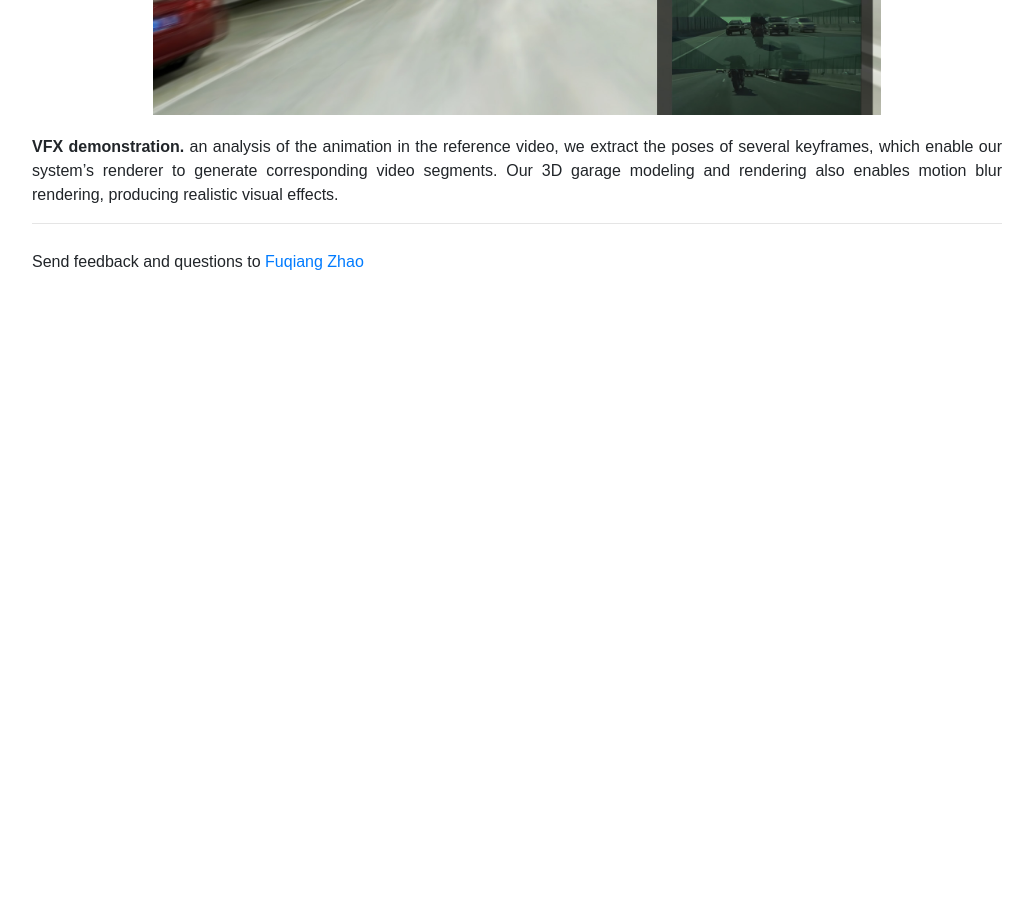
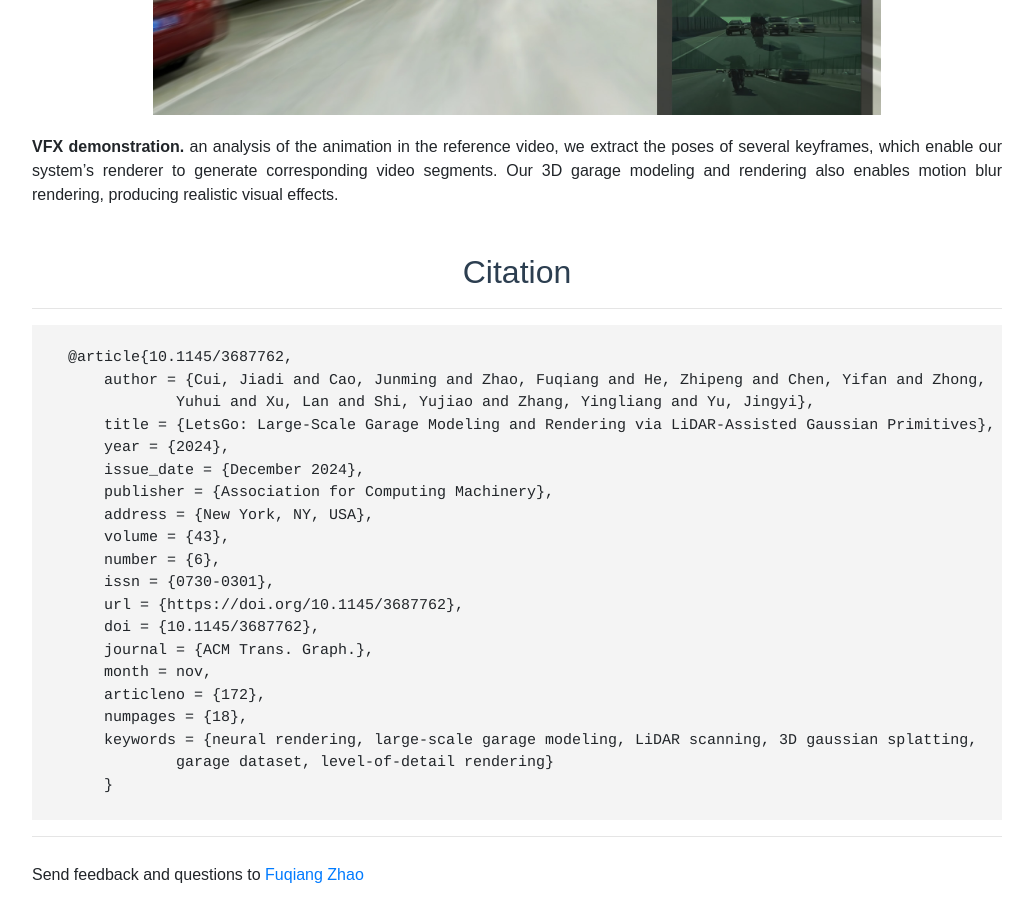
Before and after one commit to zhaofuq/zhaofuq.github.io, a plain HTML site: page LetsGo/index.html in a window 1280 px wide. Shown: the part 6573-7486 px from the top of the page, without its empty margins (123-1156 px from the left). Before the commit the page ends 6873 px from the top, so only its background shows below. Drawn offline with nearby package versions, Linux system fonts and the light colour scheme.

Commit message:
update LetsGo

```diff
--- a/LetsGo/index.html
+++ b/LetsGo/index.html
@@ -48,7 +48,7 @@
     </p>
     <h5>* equal contributions, † corresponding authors</h5>
     <div class="btn-group" role="group" aria-label="Top menu">
-        <a class="btn btn-primary" href="https://arxiv.org/pdf/2404.09748">Paper</a>
+        <a class="btn btn-primary" href="https://dl.acm.org/doi/pdf/10.1145/3687762">Paper</a>
     </div>
     <div class="btn-group" role="group" aria-label="Top menu">
         <a class="btn btn-primary" href="https://github.com/zhaofuq/LOD-3DGS">Code</a>
@@ -302,19 +302,32 @@
     </div>
 
 
-    <!-- <div class="section">
+    <div class="section">
         <h2>Citation</h2>
         <hr>
         <div class="bibtexsection">
-    @article{cui2024letsgo,
-        title={LetsGo: Large-Scale Garage Modeling and Rendering via LiDAR-Assisted Gaussian Primitives},
-        author={Jiadi Cui, Junming Cao, Fuqiang Zhao, Zhipeng He, Yifan Chen, Yuhui Zhong,
-            Lan Xu, Yujiao Shi, Yingliang Zhang, Jingyi Yu},
-        journal={arXiv preprint arXiv:2404.09748},
-        year={2024}
-    }
+    @article{10.1145/3687762,
+        author = {Cui, Jiadi and Cao, Junming and Zhao, Fuqiang and He, Zhipeng and Chen, Yifan and Zhong,
+                Yuhui and Xu, Lan and Shi, Yujiao and Zhang, Yingliang and Yu, Jingyi},
+        title = {LetsGo: Large-Scale Garage Modeling and Rendering via LiDAR-Assisted Gaussian Primitives},
+        year = {2024},
+        issue_date = {December 2024},
+        publisher = {Association for Computing Machinery},
+        address = {New York, NY, USA},
+        volume = {43},
+        number = {6},
+        issn = {0730-0301},
+        url = {https://doi.org/10.1145/3687762},
+        doi = {10.1145/3687762},
+        journal = {ACM Trans. Graph.},
+        month = nov,
+        articleno = {172},
+        numpages = {18},
+        keywords = {neural rendering, large-scale garage modeling, LiDAR scanning, 3D gaussian splatting,
+                garage dataset, level-of-detail rendering}
+        }
         </div>
-    </div> -->
+    </div>
 
     <hr>
 
```
